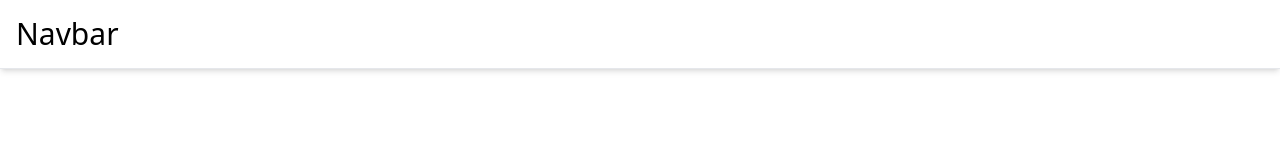
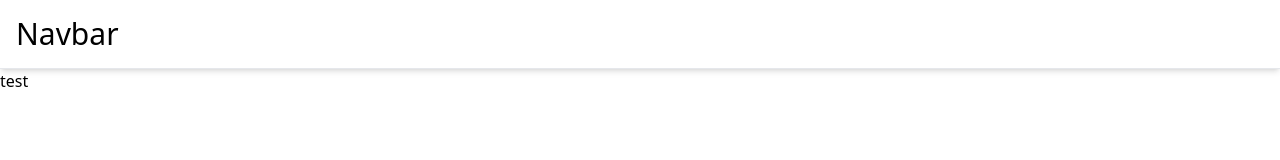
Before and after one commit to TKNRFJK1208/portfolio-2023, a Nuxt app: page / in a window 1280 px wide. Shown: the top 160 px of the page. Built offline with nearby package versions, Linux system fonts and the light colour scheme.

Commit message:
added components and pages

```diff
--- a/app.vue
+++ b/app.vue
@@ -4,5 +4,6 @@
     <header class="sticky top-0 z-50 flex justify-between items-center space-x-1 border-b bg-white p-4 shadow-md">
       <a class="text-3xl font-0mono" href="">Navbar</a>
     </header>
+    <NuxtPage />
   </div>
 </template>
--- /dev/null
+++ b/components/Test.vue
@@ -0,0 +1,5 @@
+<template>
+  <div>
+    <h1>test</h1>
+  </div>
+</template>
--- /dev/null
+++ b/pages/index.vue
@@ -0,0 +1,5 @@
+<template>
+  <div>
+    <Test />
+  </div>
+</template>
```
